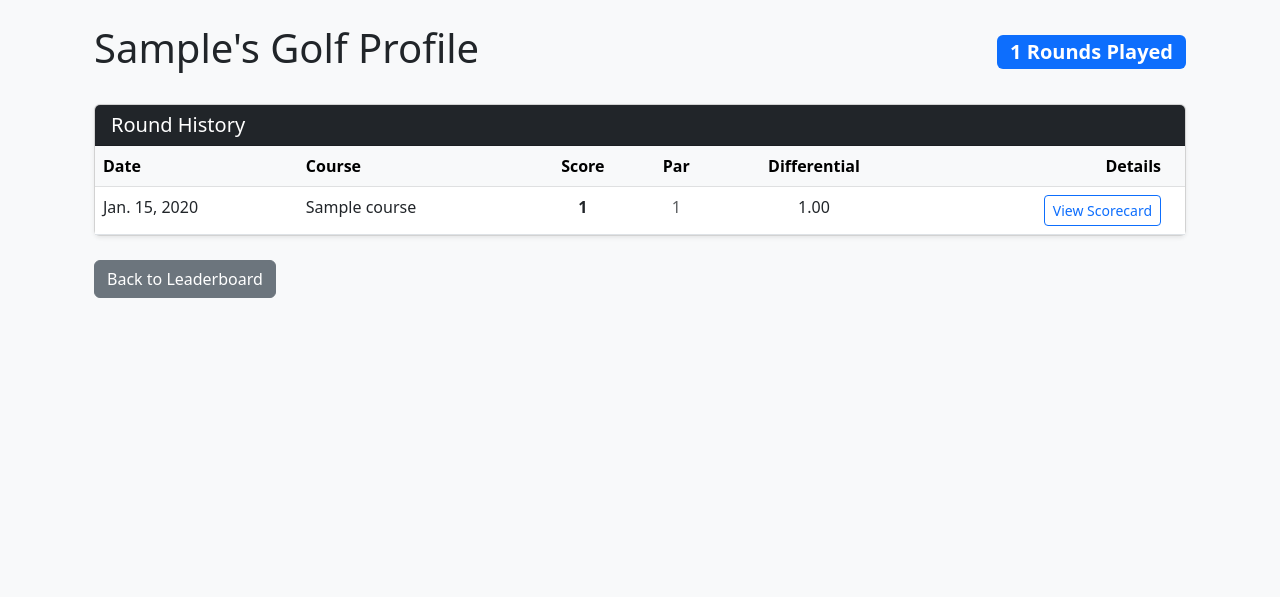
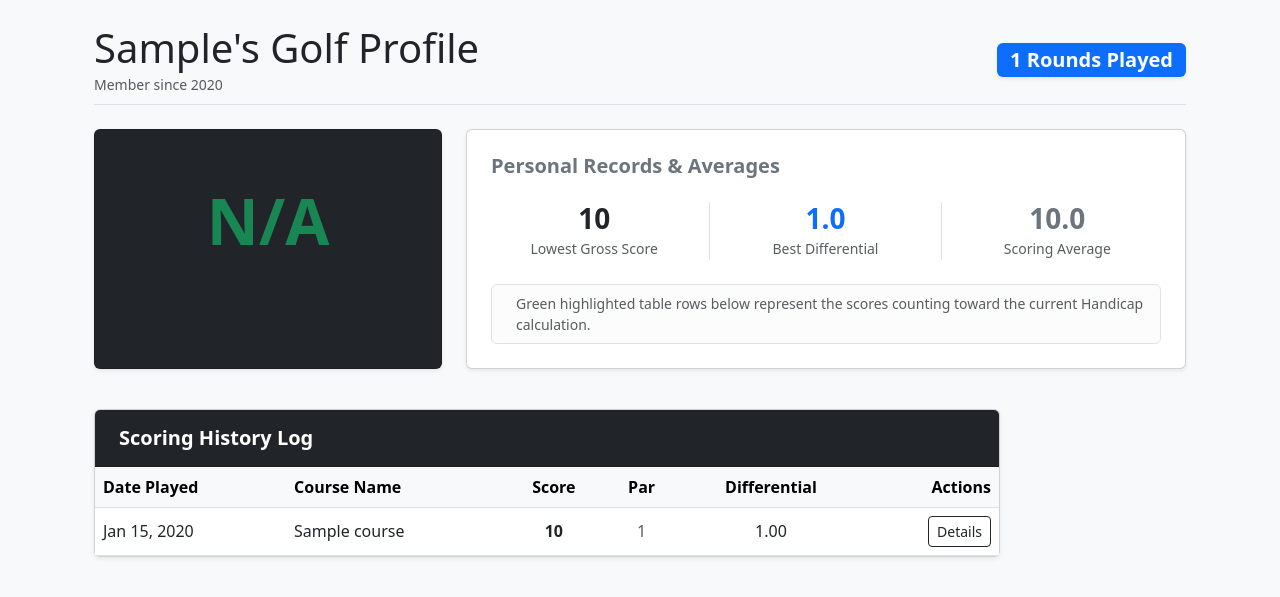
Before and after one commit to vinnymurphy/golf, a Django app: a page that uses scoring/templates/scoring/player_profile.html in a window 1280 px wide. Shown: the part 56-653 px from the top of the page. Run offline with Django 5.2, Linux system fonts and the light colour scheme; tables that the repository leaves empty hold one stand-in row (values such as "Sample post"); some libraries are stand-ins or nearby versions.

Commit message:
Enhance player profile with WHS trend and stats
* Refactor calculate_handicap to return a tuple containing the final
  index value and a set of database row IDs counting toward it.
* Update WHS sliding scale map inside the utils helper to support up
  to 20 rounds with accurate conditional adjustment modifiers.
* Aggregate personal record statistics in player_profile view,
  including lowest gross score, average score, and best differential.
* Implement a recent form trend metric calculated from a rolling
  average of the last 3 rounds compared against total handicap.
* Highlight counting rounds in the template UI with a green accent via
  table-success styling based on the returned tracking IDs.
* Fix sorting lambda keys on the global and local leaderboards to
  properly float-cast numerical values and default N/A items to 999.0.

```diff
--- a/scoring/templates/scoring/player_profile.html
+++ b/scoring/templates/scoring/player_profile.html
@@ -1,43 +1,105 @@
 {% extends "base.html" %}
 {% block content %}
     <div class="container mt-4">
-        <div class="d-flex justify-content-between align-items-center mb-4">
-            <h1>{{ player.username| capfirst }}'s Golf Profile</h1>
-            <span class="badge bg-primary fs-5">{{ total_rounds }} Rounds Played</span>
+        <div class="d-flex justify-content-between align-items-center mb-4 pb-2 border-bottom">
+            <div>
+                <h1 class="mb-0">{{ player.first_name|default:player.username|capfirst }}'s Golf Profile</h1>
+                <small class="text-muted">Member since {{ player.date_joined|date:"Y" }}</small>
             </div>
-        <div class="card shadow-sm mb-4">
-            <div class="card-header bg-dark text-white">
-                <h5 class="mb-0">Round History</h5>
+            <span class="badge bg-primary fs-5 shadow-sm">{{ total_rounds }} Rounds Played</span>
         </div>
-            <div class="card-body p-0">
+        <div class="row mb-4">
+            <div class="col-md-4 mb-3">
+                <div class="card bg-dark text-white text-center p-4 shadow-sm h-100">
+                    <h6 class="text-uppercase text-muted small mb-1">WHS Handicap Index</h6>
+                    <h1 class="display-3 fw-bold my-2 text-success">{{ handicap_index }}</h1>
+                    {% if trend_metric is not None %}
+                        {% if trend_metric < 0 %}
+                            <span class="text-success small fw-bold">
+                                <i class="bi bi-graph-down-arrow"></i> 🔥 Trending Down ({{ trend_metric }})
+                            </span>
+                        {% elif trend_metric > 1.5 %}
+                            <span class="text-warning small fw-bold">
+                                <i class="bi bi-graph-up-arrow"></i> Trending Up (+{{ trend_metric }})
+                            </span>
+                        {% else %}
+                            <span class="text-muted small">
+                                <i class="bi bi-dash-lg"></i> Holding Steady
+                            </span>
+                        {% endif %}
+                    {% endif %}
+                </div>
+            </div>
+            <div class="col-md-8 mb-3">
+                <div class="card p-4 shadow-sm h-100">
+                    <h5 class="card-title mb-4 fw-bold text-secondary">
+                        <i class="bi bi-trophy-fill text-warning"></i> Personal Records & Averages
+                    </h5>
+                    <div class="row text-center">
+                        <div class="col-4 border-end">
+                            <h3 class="fw-bold mb-0 text-dark">{{ low_score|default:"--" }}</h3>
+                            <small class="text-muted uppercase text-xs">Lowest Gross Score</small>
+                        </div>
+                        <div class="col-4 border-end">
+                            <h3 class="fw-bold mb-0 text-primary">{{ best_diff|stringformat:".1f"|default:"--" }}</h3>
+                            <small class="text-muted uppercase text-xs">Best Differential</small>
+                        </div>
+                        <div class="col-4">
+                            <h3 class="fw-bold mb-0 text-secondary">{{ avg_score|default:"--" }}</h3>
+                            <small class="text-muted uppercase text-xs">Scoring Average</small>
+                        </div>
+                    </div>
+                    <div class="alert alert-light border mt-4 mb-0 py-2 px-3 align-items-center d-flex">
+                        <i class="bi bi-info-circle-fill text-primary me-2"></i>
+                        <span class="small text-muted">
+                            Green highlighted table rows below represent the scores counting toward the current Handicap calculation.
+                        </span>
+                    </div>
+                </div>
+            </div>
+        </div>
+        <div class="row">
+            <div class="col-lg-10 col-md-12">
+                <div class="card shadow-sm">
+                    <div class="card-header bg-dark text-white py-3">
+                        <h5 class="mb-0 fw-bold">
+                            <i class="bi bi-calendar3 me-2"></i> Scoring History Log
+                        </h5>
+                    </div>
                     <div class="table-responsive">
-                    <table class="table table-hover mb-0">
+                        <table class="table table-hover align-middle mb-0">
                             <thead class="table-light">
                                 <tr>
-                                <th>Date</th>
-                                <th>Course</th>
+                                    <th>Date Played</th>
+                                    <th>Course Name</th>
                                     <th class="text-center">Score</th>
                                     <th class="text-center">Par</th>
                                     <th class="text-center">Differential</th>
-                                <th class="text-end pe-4">Details</th>
+                                    <th class="text-end">Actions</th>
                                 </tr>
                             </thead>
                             <tbody>
                                 {% for round in rounds %}
-                                <tr>
-                                    <td>{{ round.date }}</td>
-                                    <td>{{ round.course.name }}</td>
-                                    <td class="text-center fw-bold">{{ round.total_score }}</td>
-                                    <td class="text-center text-muted">{{ round.total_par }}</td>
-                                    <td class="text-center">{{ round.differential|default:"—" }}</td>
-                                    <td class="text-end pe-4">
+                                    <tr class="{% if round.id in counting_ids %}table-success border-success-subtle fw-medium{% endif %}">
+                                        <td>{{ round.date|date:"M d, Y" }}</td>
+                                        <td>
+                                            {{ round.course.name }}
+                                            {% if round.id in counting_ids %}<span class="badge bg-success ms-1 bg-opacity-75 small">Counting</span>{% endif %}
+                                        </td>
+                                        <td class="text-center fw-bold">{{ round.total_gross_score }}</td>
+                                        <td class="text-center text-muted">{{ round.total_par|default:"34" }}</td>
+                                        <td class="text-center">{{ round.differential }}</td>
+                                        <td class="text-end">
                                             <a href="{% url 'scoring:round_detail' round.id %}"
-                                           class="btn btn-sm btn-outline-primary">View Scorecard</a>
+                                               class="btn btn-sm btn-outline-dark">Details</a>
                                         </td>
                                     </tr>
                                 {% empty %}
                                     <tr>
-                                    <td colspan="6" class="text-center py-4 text-muted">No rounds recorded yet for this player.</td>
+                                        <td colspan="6" class="text-center py-5 text-muted">
+                                            <i class="bi bi-emoji-frown display-6 d-block mb-3"></i>
+                                            No rounds found for this profile yet.
+                                        </td>
                                     </tr>
                                 {% endfor %}
                             </tbody>
@@ -45,7 +107,6 @@
                     </div>
                 </div>
             </div>
-        <a href="{% url 'scoring:global_leaderboard' %}"
-           class="btn btn-secondary">Back to Leaderboard</a>
+        </div>
     </div>
 {% endblock %}
--- a/scoring/views.py
+++ b/scoring/views.py
@@ -1,5 +1,6 @@
 from django.contrib.auth.decorators import login_required
 from django.contrib.auth.models import User
+from django.db.models import Avg, Min
 from django.forms import inlineformset_factory
 from django.http import HttpResponse
 from django.shortcuts import get_object_or_404, redirect, render
@@ -42,15 +43,48 @@ def round_detail(request, round_id):
 
 
 def player_profile(request, username):
-    # Fetch the player by username
     player = get_object_or_404(User, username=username)
-    # Get all rounds for this player, most recent first
-    rounds = Round.objects.filter(user=player).order_by("-date")
+
+    all_user_rounds = Round.objects.filter(user=player)
+
+    # 1. Calculate WHS Handicap Index
+    handicap_index, counting_ids = calculate_handicap(player)
+
+    # 2. Get Advanced Aggregations (Low Round, Average Score, Best Differential)
+    stats = all_user_rounds.aggregate(
+        low_score=Min("total_gross_score"),
+        avg_score=Avg("total_gross_score"),
+        best_diff=Min("differential"),
+    )
+
+    # 3. Calculate Form Trend (Average of last 3 rounds vs. overall handicap)
+    recent_3_rounds = all_user_rounds.order_by("-date")[:3]
+    if recent_3_rounds.count() >= 3:
+        recent_3_avg = (
+            sum(
+                float(r.differential)
+                for r in recent_3_rounds
+                if r.differential is not None
+            )
+            / 3
+        )
+        if handicap_index != "N/A":
+            trend_metric = round(recent_3_avg - float(handicap_index), 1)
+        else:
+            trend_metric = 0.0
+    else:
+        trend_metric = None
 
     context = {
         "player": player,
-        "rounds": rounds,
-        "total_rounds": rounds.count(),
+        "rounds": all_user_rounds.order_by("-date"),
+        "total_rounds": all_user_rounds.count(),
+        "handicap_index": handicap_index,
+        "counting_ids": counting_ids,
+        "low_score": stats["low_score"],
+        "avg_score": round(stats["avg_score"], 1) if stats["avg_score"] else None,
+        "best_diff": stats["best_diff"],
+        "trend_metric": trend_metric,
     }
     return render(request, "scoring/player_profile.html", context)
 
@@ -141,13 +175,13 @@ def leaderboard_view(request, slug):
     buddies = User.objects.filter(id__in=player_ids)
     leaderboard_data = []
     for buddy in buddies:
-        handicap = calculate_handicap(buddy)
+        handicap, _ = calculate_handicap(buddy)
         recent_rounds = (
             Round.objects.filter(user=buddy, course=course)
             .select_related("course")
             .order_by("-date")
         )
-        handicap = calculate_handicap(buddy)
+        handicap, _ = calculate_handicap(buddy)
 
         leaderboard_data.append(
             {
@@ -158,7 +192,9 @@ def leaderboard_view(request, slug):
             }
         )
 
-    leaderboard_data.sort(key=lambda x: x["sort_val"])
+    leaderboard_data.sort(
+        key=lambda x: float(x["handicap"]) if x["handicap"] != "N/A" else 999.0
+    )
     context = {
         "leaderboard": leaderboard_data,
         "course": course,
@@ -174,7 +210,7 @@ def global_leaderboard(request):
 
     for buddy in buddies:
         # 1. Global Handicap Index (WHS)
-        handicap = calculate_handicap(buddy)
+        handicap, _ = calculate_handicap(buddy)
 
         # 2. Most recent 5 rounds ANYWHERE
         recent_rounds = Round.objects.filter(user=buddy).order_by("-date")[:5]
@@ -195,7 +231,9 @@ def global_leaderboard(request):
         )
 
     # Sort by the global handicap (lowest to highest)
-    leaderboard_data.sort(key=lambda x: x["sort_val"])
+    leaderboard_data.sort(
+        key=lambda x: float(x["handicap"]) if x["handicap"] != "N/A" else 999.0
+    )
 
     context = {
         "leaderboard": leaderboard_data,
```
Also changed, not shown: scoring/utils.py (+56 -50 lines). Lines whose indentation alone changed are shown as unchanged.
